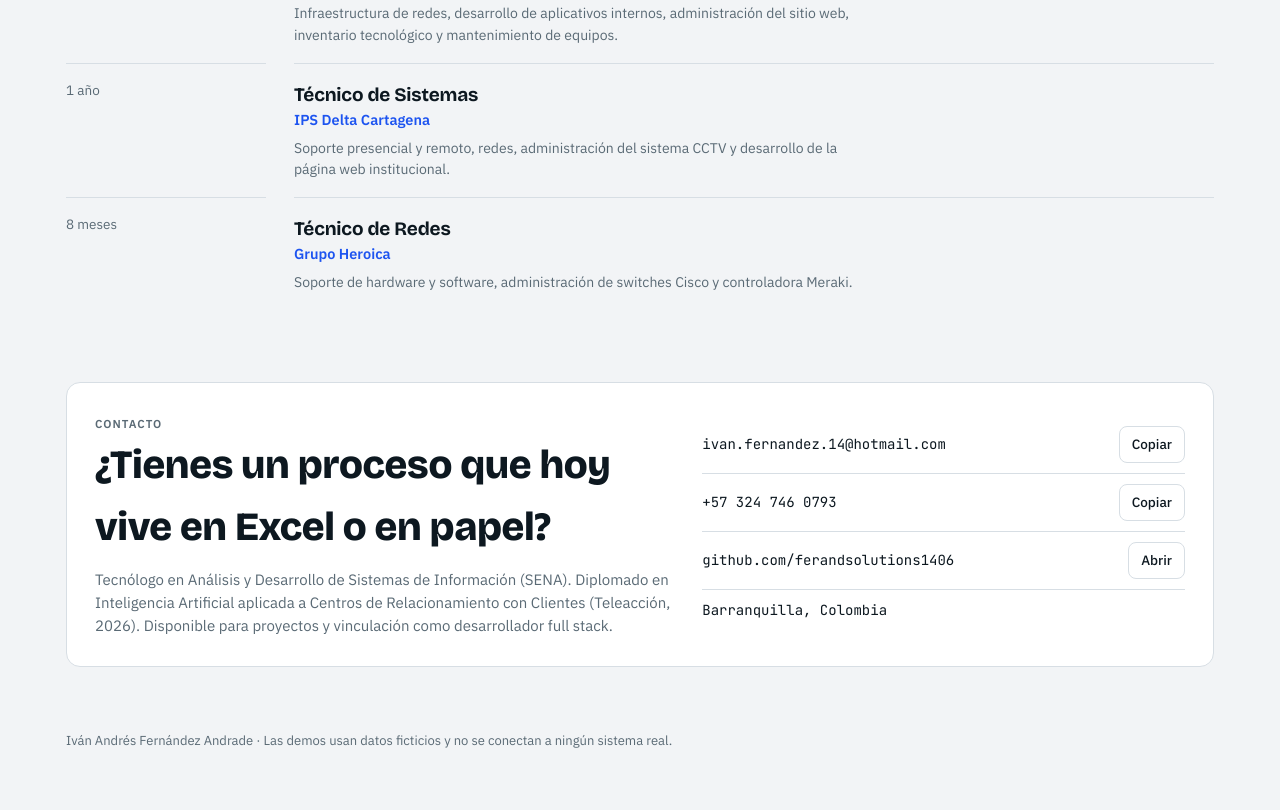
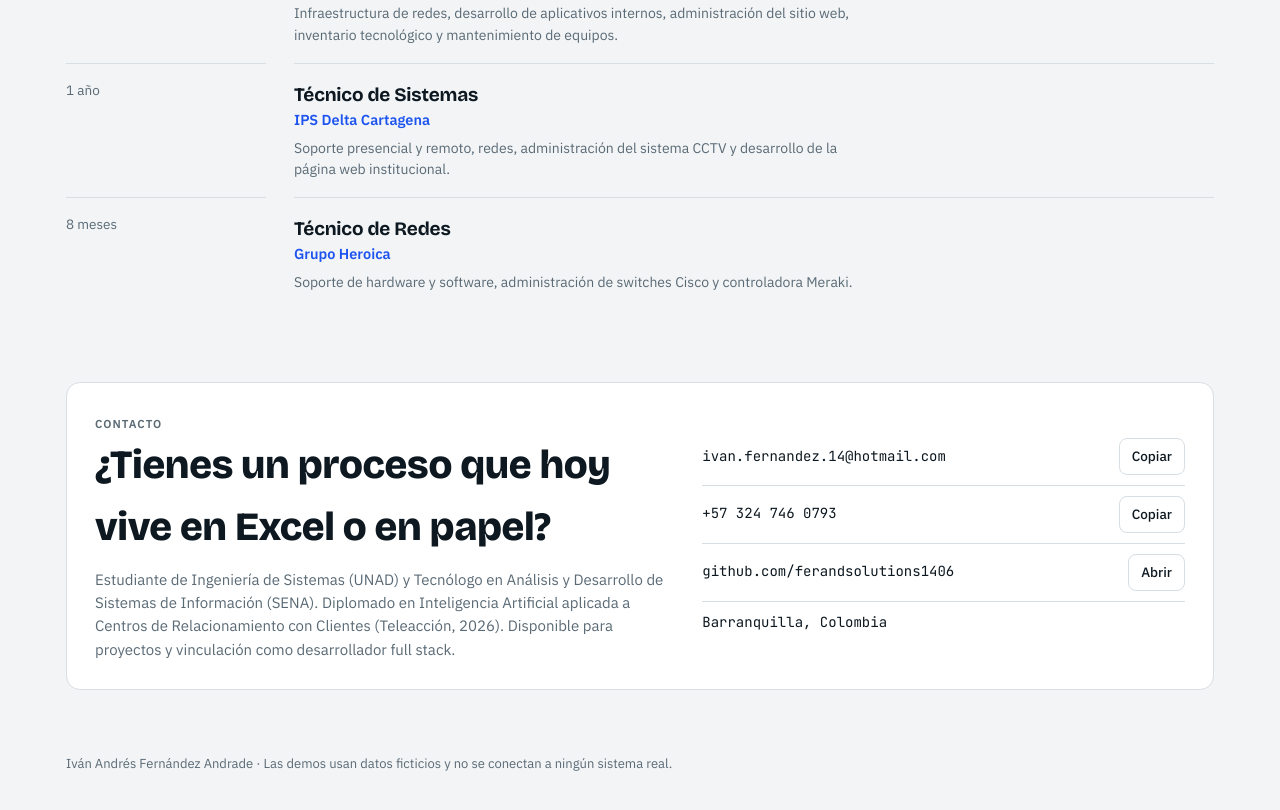
Before and after one commit to ferandsolutions1406/portafolio, a plain HTML site: page index.html in a window 1280 px wide. Shown: the part 3141-3951 px from the top of the page. Drawn offline with nearby package versions, Linux system fonts and the light colour scheme.

Commit message:
Agrega Ingeniería de Sistemas (UNAD) en curso

```diff
--- a/index.html
+++ b/index.html
@@ -356,7 +356,7 @@ footer{padding-block:28px 40px;color:var(--muted);font-size:13px}
       <div>
         <span class="label">Contacto</span>
         <h2>¿Tienes un proceso que hoy vive en Excel o en papel?</h2>
-        <p style="color:var(--muted);margin:10px 0 0">Tecnólogo en Análisis y Desarrollo de Sistemas de Información (SENA). Diplomado en Inteligencia Artificial aplicada a Centros de Relacionamiento con Clientes (Teleacción, 2026). Disponible para proyectos y vinculación como desarrollador full stack.</p>
+        <p style="color:var(--muted);margin:10px 0 0">Estudiante de Ingeniería de Sistemas (UNAD) y Tecnólogo en Análisis y Desarrollo de Sistemas de Información (SENA). Diplomado en Inteligencia Artificial aplicada a Centros de Relacionamiento con Clientes (Teleacción, 2026). Disponible para proyectos y vinculación como desarrollador full stack.</p>
       </div>
       <div>
         <div class="cline"><span id="c-mail">ivan.fernandez.14@hotmail.com</span><button class="btn" data-copy="c-mail">Copiar</button></div>
```
